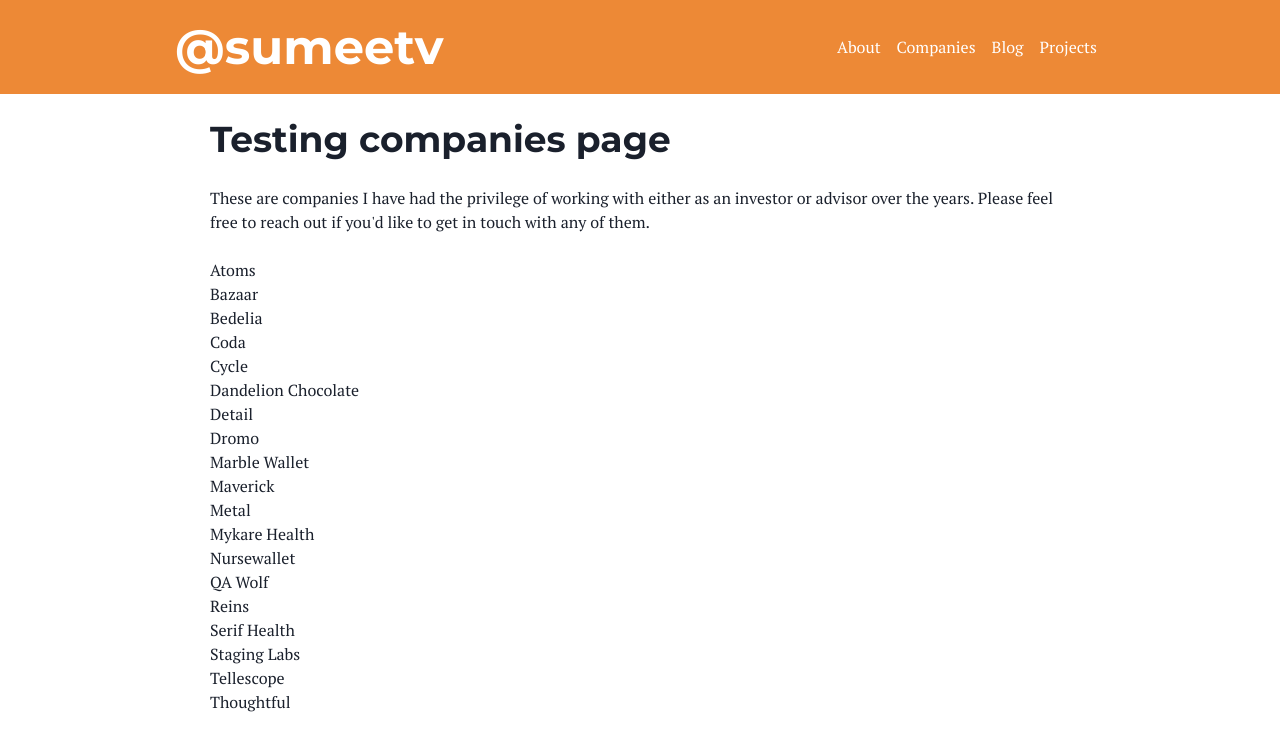
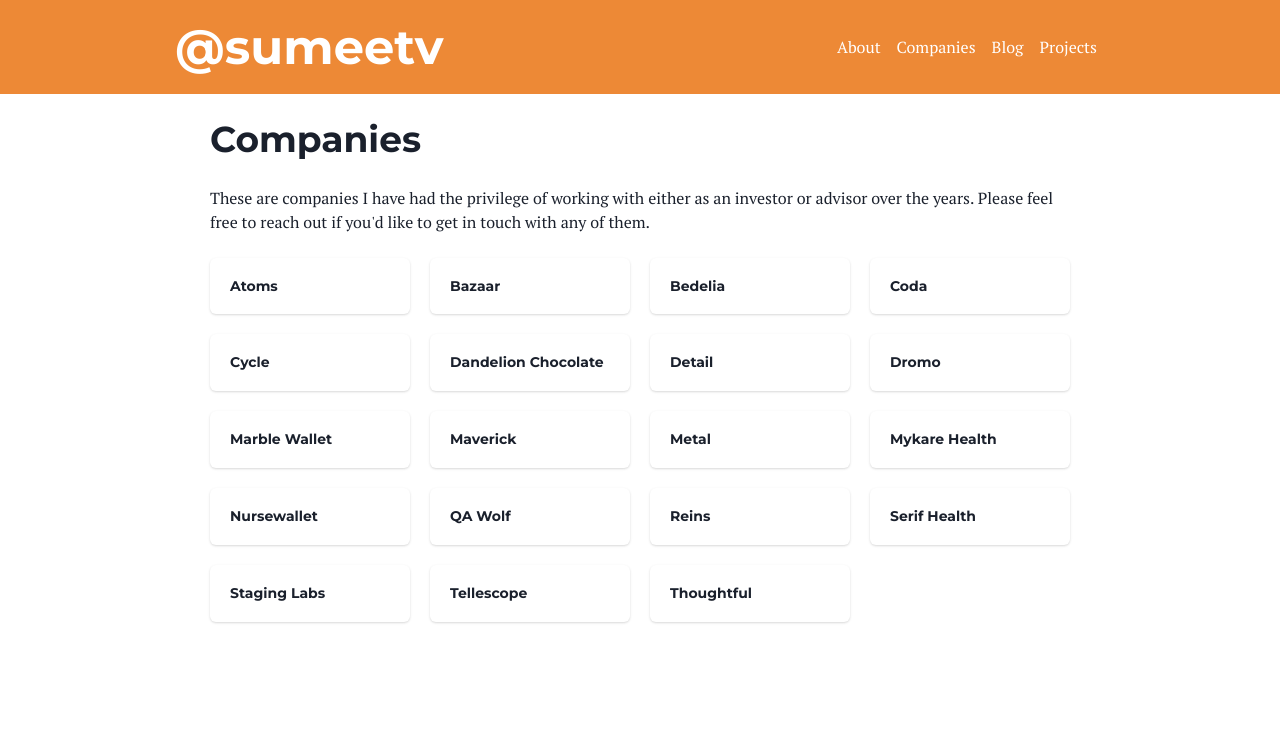
Before and after one commit to sumeetv/chord-finder, a Next.js app: page /companies in a window 1280 px wide. Shown: the top 750 px of the page. Built offline with nearby package versions, Linux system fonts and the light colour scheme.

Commit message:
Update companies page copy and add cards for company links

```diff
--- a/src/app/companies/page.tsx
+++ b/src/app/companies/page.tsx
@@ -2,7 +2,9 @@
 
 import React from 'react';
 
-import { Heading, Link, Text } from "@chakra-ui/react";
+import { Center, Heading, Text, Wrap, WrapItem } from "@chakra-ui/react";
+
+import CompanyLink from '@/components/company-link';
 
 type Company = {
     name: string;
@@ -93,21 +95,26 @@
     let companyLinks: React.JSX.Element[] = [];
     CompanyList.forEach(company => {
         companyLinks.push(
-            <div key={company.name}>
-                <Link href={company.url}>{company.name}</Link>
-            </div>
+            <WrapItem key={company.name}>
+                <CompanyLink
+                    name={company.name}
+                    url={company.url}
+                />
+            </WrapItem>
         );
     });
     return (
         <div>
-            <Heading>Testing companies page</Heading>
+            <Heading>Companies</Heading>
             <br />
             <Text>
                 {`These are companies I have had the privilege of working with either as an investor or advisor over the years.
                 Please feel free to reach out if you'd like to get in touch with any of them.`}
             </Text>
             <br />
-            {companyLinks}
+            <Wrap spacing={'20px'}>
+                {companyLinks}
+            </Wrap>
         </div>
     )
 }
--- /dev/null
+++ b/src/components/company-link.tsx
@@ -0,0 +1,27 @@
+'use client'
+
+import { Card, CardBody, Heading, LinkBox, LinkOverlay } from '@chakra-ui/react';
+import React from 'react';
+
+interface CompanyLinkProps {
+    name: string,
+    url: string;
+    imageUrl?: string;
+    description?: string;
+}
+
+export default function CompanyLink({ name, url, imageUrl='', description=''}: CompanyLinkProps) {
+    return (
+        <LinkBox>
+            <Card>
+                <CardBody w={'200px'} h={'120px'} >
+                    <Heading size={'xs'}>
+                        <LinkOverlay href={url}>
+                            {name}
+                        </LinkOverlay>
+                    </Heading>
+                </CardBody>
+            </Card>
+        </LinkBox>
+    );
+}
```
